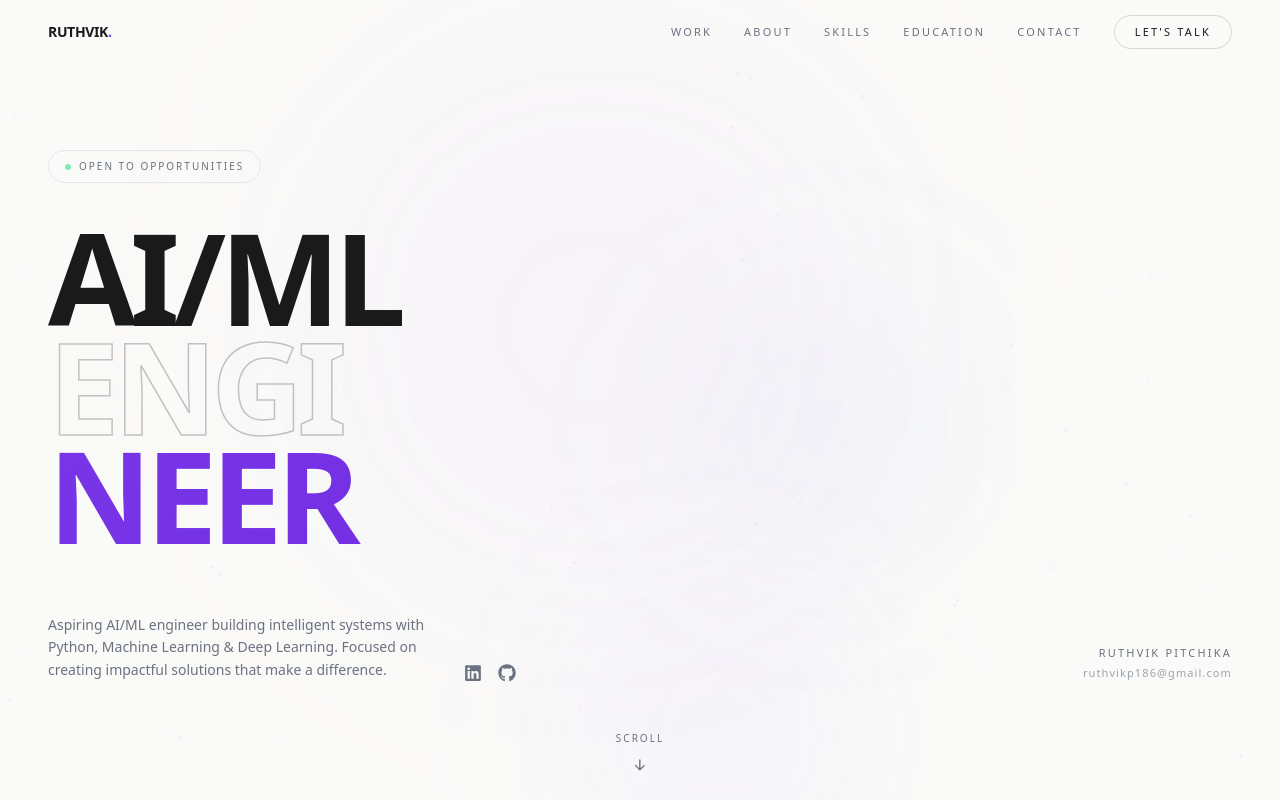
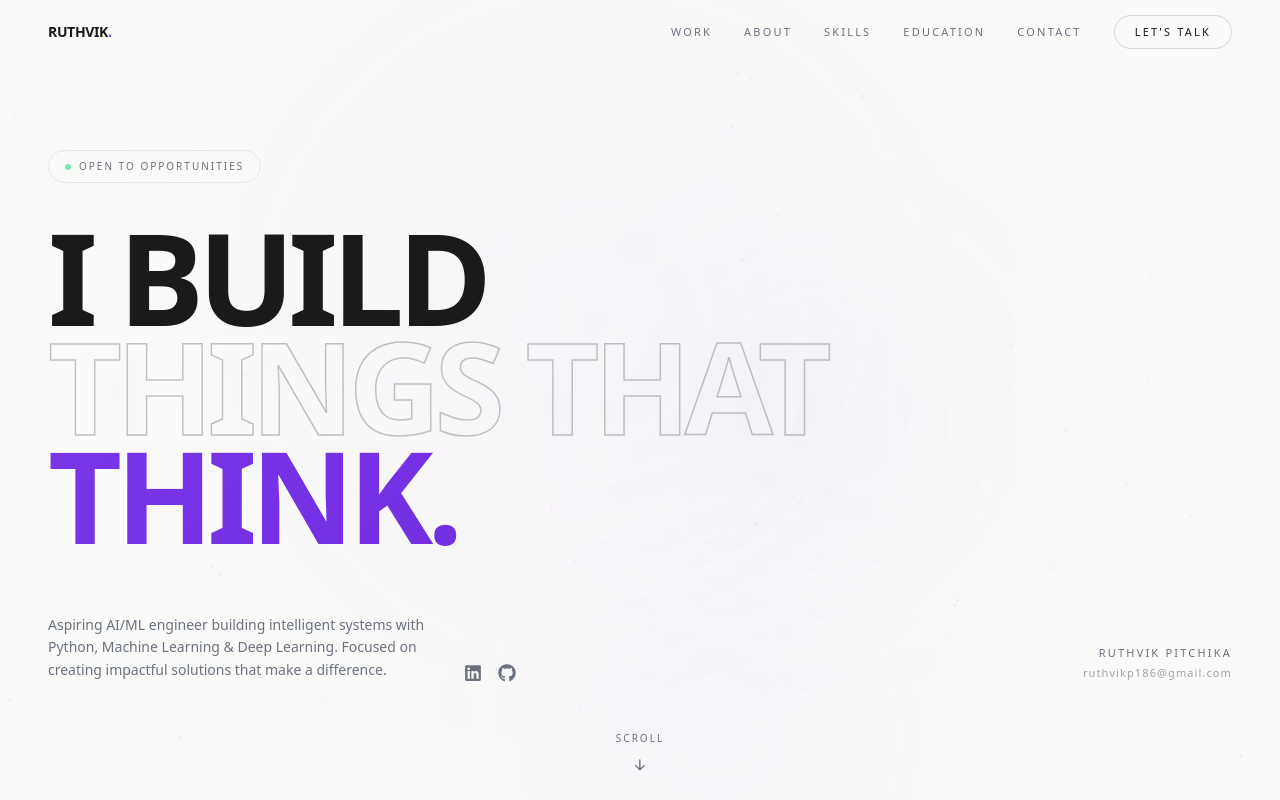
Before and after one commit to ruthvik-01/portfolio, a Next.js app: page / in a window 1280 px wide. Shown: the top 800 px of the page. Built offline with nearby package versions, Linux system fonts and the light colour scheme.

Commit message:
feat: update hero tagline to 'I BUILD THINGS THAT THINK.'

```diff
--- a/src/components/Hero.tsx
+++ b/src/components/Hero.tsx
@@ -32,7 +32,7 @@ export default function Hero() {
             className="font-bold tracking-tighter leading-[0.85]"
             style={{ fontSize: "clamp(3rem, 10vw, 9rem)" }}
           >
-            AI/ML
+            I BUILD
           </motion.h1>
           <motion.h1
             initial={{ opacity: 0, y: 60 }}
@@ -41,7 +41,7 @@ export default function Hero() {
             className="font-bold tracking-tighter leading-[0.85] text-outline"
             style={{ fontSize: "clamp(3rem, 10vw, 9rem)" }}
           >
-            ENGI
+            THINGS THAT
           </motion.h1>
           <motion.h1
             initial={{ opacity: 0, y: 60 }}
@@ -50,7 +50,7 @@ export default function Hero() {
             className="font-bold tracking-tighter leading-[0.85] gradient-text"
             style={{ fontSize: "clamp(3rem, 10vw, 9rem)" }}
           >
-            NEER
+            THINK.
           </motion.h1>
         </div>
 
```
